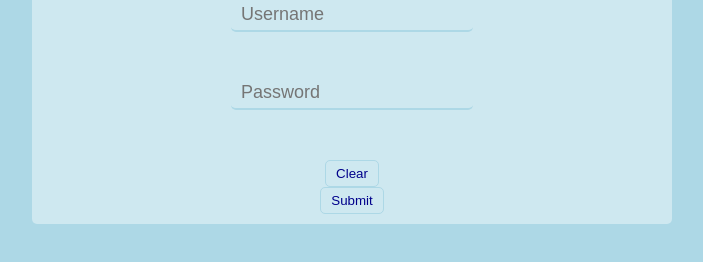
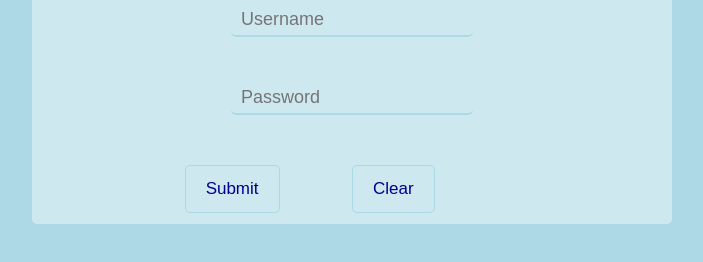
Before and after one commit to Geetika2282/Login-web-app, a plain HTML site: page index.html in a window 1280 px wide. Shown: the part 376-638 px from the top of the page, without its empty margins (288-991 px from the left). Drawn offline with Linux system fonts and the light colour scheme.

Commit message:
completed

```diff
--- a/index.html
+++ b/index.html
@@ -21,8 +21,10 @@
         <form id="login-form">
             <input type="text" name="username" id="username-field" class="login-form-field" placeholder="Username">
             <input type="password" name="password" id="password-field" class="login-form-field" placeholder="Password">
-            <button id="clear">Clear</button>
-            <button id="submit">Submit</button>
+            <div class="btn">
+                <button id="clear">Clear</button>
+                <button id="submit">Submit</button>
+            </div>
         </form>
     </div>
     <!-- </main> -->
--- a/script.js
+++ b/script.js
@@ -1,6 +1,7 @@
 
 const loginForm = document.getElementById("login-form");
 const loginButton = document.getElementById("submit");
+const clearButton = document.getElementById("clear")
 const loginErrorMsg = document.getElementById("login-error-msg");
 
 loginButton.addEventListener("click", (e) => {
@@ -9,8 +10,8 @@ loginButton.addEventListener("click", (e) => {
     const password = loginForm.password.value;
 
     if (username === "user" && password === "123") {
-        alert("You have successfully logged in.");
-        // location.reload();
+        alert("You have successfully logged in!");
+        location.reload();
     } else {
         loginErrorMsg.style.opacity = 1;
     }
--- a/style.css
+++ b/style.css
@@ -56,17 +56,37 @@ body {
     opacity: 0;
 }
 
+#submit {
+    display: flex;
+    margin-left: -100px;
+    background-color: rgba(255, 255, 255, 0);
+    padding: 13px 20px;
+    border-radius: 5px;
+    border: 1px solid lightblue;
+    color: darkblue;
+    font-size: 17px;
+
+}
+
 #error-msg-second-line {
     display: block;
 }
 
-#clear,
-#submit {
+.btn {
+    display: flex;
+}
+
+#clear {
+    display: flex;
+    margin-right: -150px;
     background-color: rgba(255, 255, 255, 0);
-    padding: 5px 10px;
+    text-align: center;
+    justify-content: center;
+    padding: 13px 20px;
     border-radius: 5px;
     border: 1px solid lightblue;
     color: darkblue;
+    font-size: 17px;
 }
 
 #clear:hover,
```
